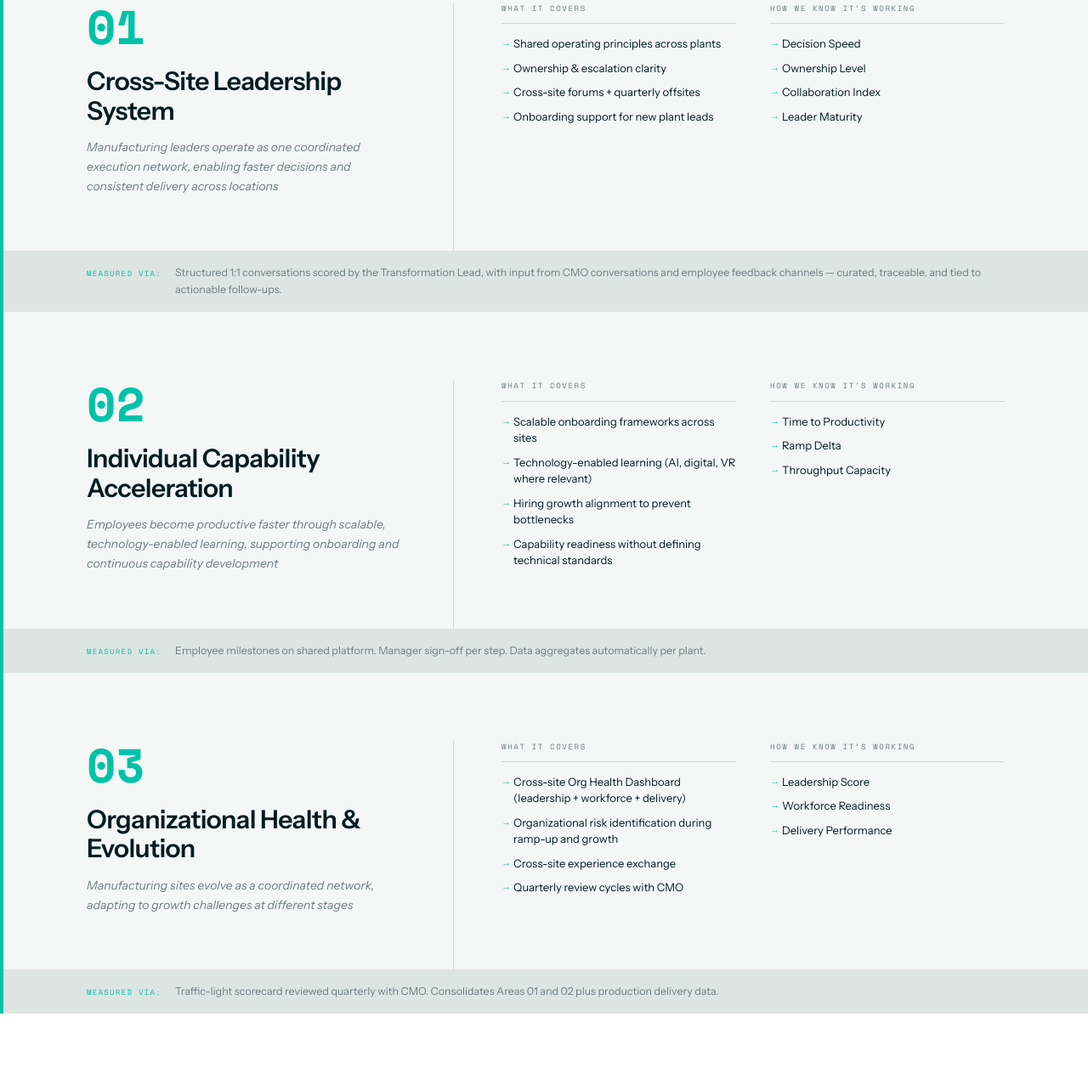
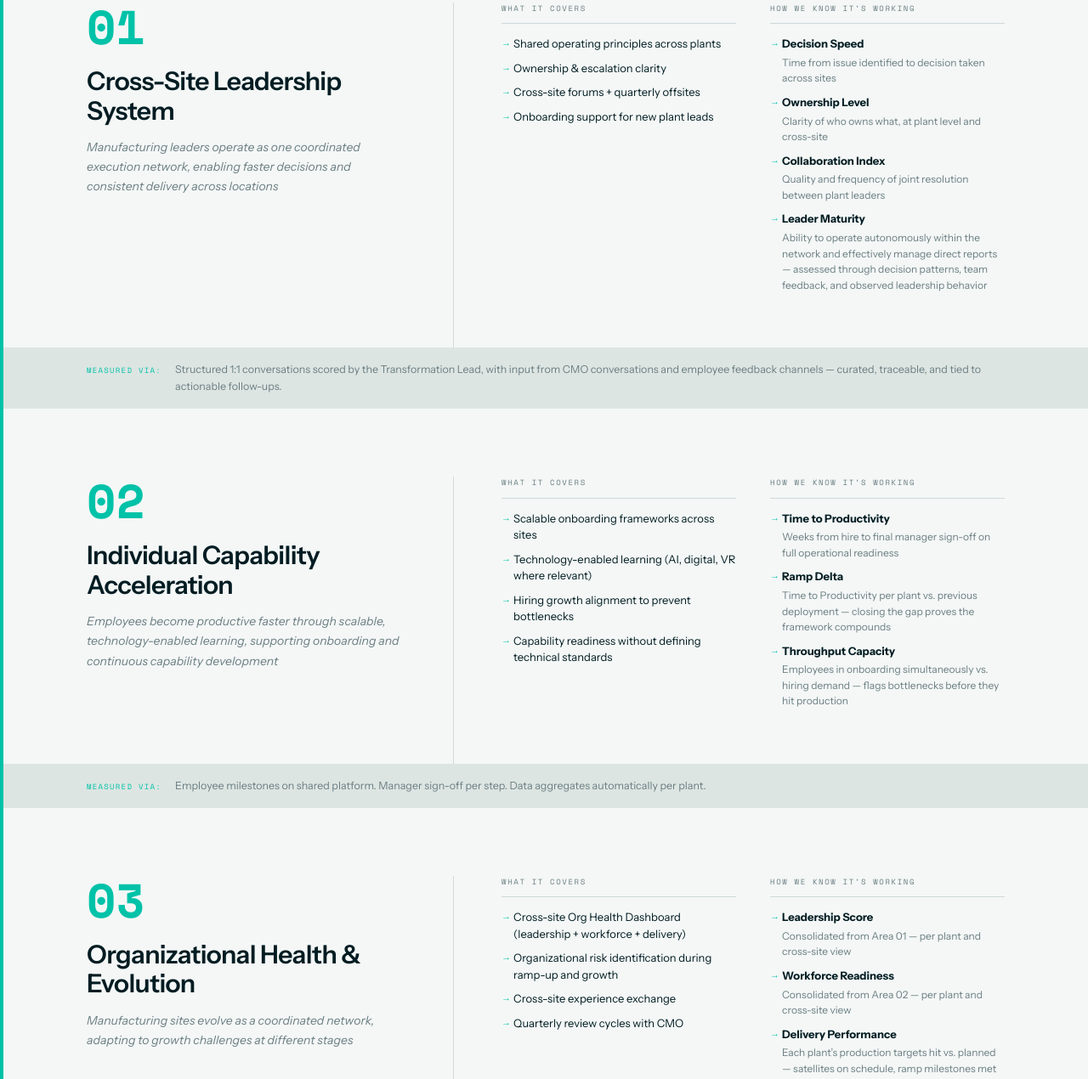
Before and after one commit to lapolaca22/transformation-lead, a plain HTML site: page index.html in a window 1280 px wide. Shown: the part 877-2147 px from the top of the page at 85% size. Drawn offline with nearby package versions, Linux system fonts and the light colour scheme.

Commit message:
Add KPI definitions to ownership slides

```diff
--- a/index.html
+++ b/index.html
@@ -660,6 +660,15 @@ footer { background: var(--ink); padding: 40px 48px; border-top: 1px solid rgba(
   .phase-table-left { border-right: none; border-bottom: 1px solid var(--border); }
 }
 
+.ownership-kpi-def {
+  display: block;
+  font-size: 12px;
+  font-weight: 400;
+  color: var(--muted);
+  line-height: 1.55;
+  margin-top: 3px;
+}
+
 /* ENGAGEMENT PLACEHOLDER */
 .engagement-placeholder-box {
   border: 2px dashed var(--accent);
@@ -727,10 +736,10 @@ footer { background: var(--ink); padding: 40px 48px; border-top: 1px solid rgba(
       <div>
         <div class="ownership-col-label">How we know it&rsquo;s working</div>
         <ul class="ownership-bullets">
-          <li>Decision Speed</li>
-          <li>Ownership Level</li>
-          <li>Collaboration Index</li>
-          <li>Leader Maturity</li>
+          <li><strong>Decision Speed</strong><span class="ownership-kpi-def">Time from issue identified to decision taken across sites</span></li>
+          <li><strong>Ownership Level</strong><span class="ownership-kpi-def">Clarity of who owns what, at plant level and cross-site</span></li>
+          <li><strong>Collaboration Index</strong><span class="ownership-kpi-def">Quality and frequency of joint resolution between plant leaders</span></li>
+          <li><strong>Leader Maturity</strong><span class="ownership-kpi-def">Ability to operate autonomously within the network and effectively manage direct reports &mdash; assessed through decision patterns, team feedback, and observed leadership behavior</span></li>
         </ul>
       </div>
     </div>
@@ -764,9 +773,9 @@ footer { background: var(--ink); padding: 40px 48px; border-top: 1px solid rgba(
       <div>
         <div class="ownership-col-label">How we know it&rsquo;s working</div>
         <ul class="ownership-bullets">
-          <li>Time to Productivity</li>
-          <li>Ramp Delta</li>
-          <li>Throughput Capacity</li>
+          <li><strong>Time to Productivity</strong><span class="ownership-kpi-def">Weeks from hire to final manager sign-off on full operational readiness</span></li>
+          <li><strong>Ramp Delta</strong><span class="ownership-kpi-def">Time to Productivity per plant vs. previous deployment &mdash; closing the gap proves the framework compounds</span></li>
+          <li><strong>Throughput Capacity</strong><span class="ownership-kpi-def">Employees in onboarding simultaneously vs. hiring demand &mdash; flags bottlenecks before they hit production</span></li>
         </ul>
       </div>
     </div>
@@ -800,9 +809,9 @@ footer { background: var(--ink); padding: 40px 48px; border-top: 1px solid rgba(
       <div>
         <div class="ownership-col-label">How we know it&rsquo;s working</div>
         <ul class="ownership-bullets">
-          <li>Leadership Score</li>
-          <li>Workforce Readiness</li>
-          <li>Delivery Performance</li>
+          <li><strong>Leadership Score</strong><span class="ownership-kpi-def">Consolidated from Area 01 &mdash; per plant and cross-site view</span></li>
+          <li><strong>Workforce Readiness</strong><span class="ownership-kpi-def">Consolidated from Area 02 &mdash; per plant and cross-site view</span></li>
+          <li><strong>Delivery Performance</strong><span class="ownership-kpi-def">Each plant&rsquo;s production targets hit vs. planned &mdash; satellites on schedule, ramp milestones met</span></li>
         </ul>
       </div>
     </div>
```
